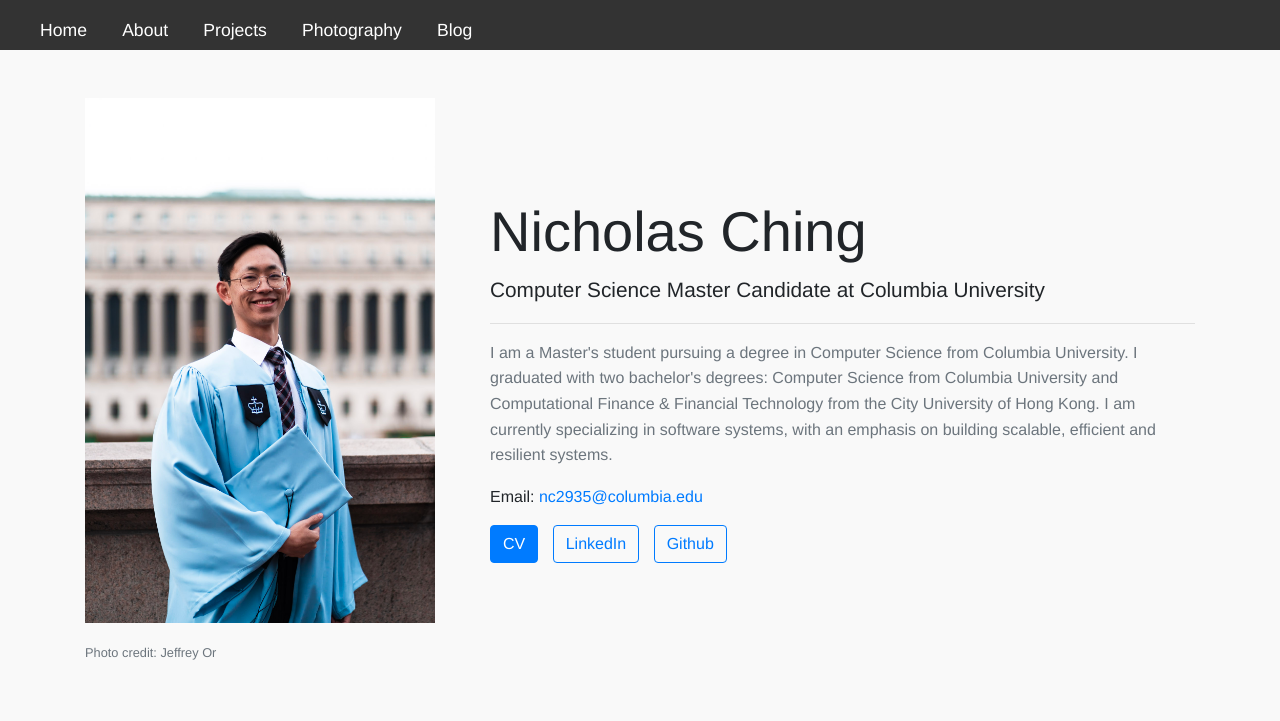
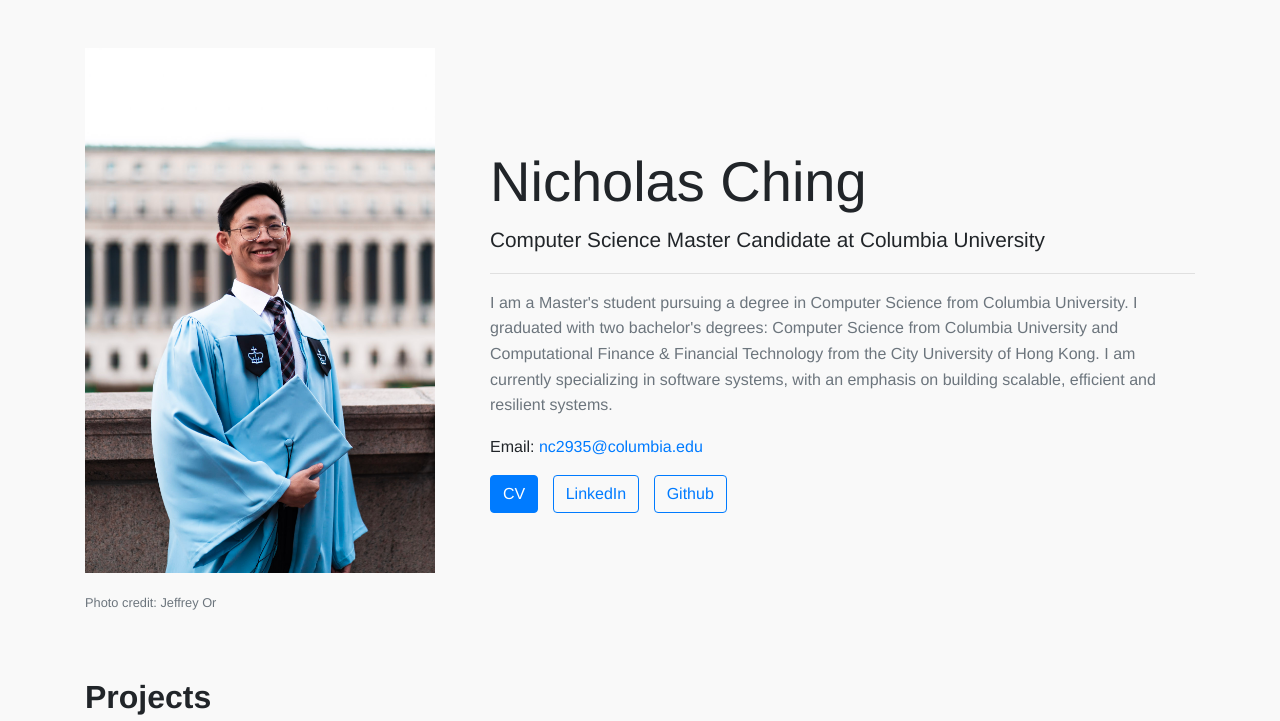
Before and after one commit to nick-ching23/nick-ching23.github.io, a plain HTML site: page index.html in a window 1280 px wide. Shown: the top 721 px of the page. Drawn offline with nearby package versions, Linux system fonts and the light colour scheme.

Commit message:
updated nav bar

```diff
--- a/index.html
+++ b/index.html
@@ -13,15 +13,6 @@
 </head>
 
 <body>
-  <nav class="top-bar">
-    <a href="#home">Home</a>
-    <a href="#about">About</a>
-    <a href="#projects">Projects</a>
-    <a href="#photography">Photography</a>
-    <a href="#blog">Blog</a>
-  </nav>
-
-
   <section class="container mt-5">
     <div class="row align-items-center"> <!-- align-items-center vertically centers the text with the image -->
       <div class="col-md-4">
```
